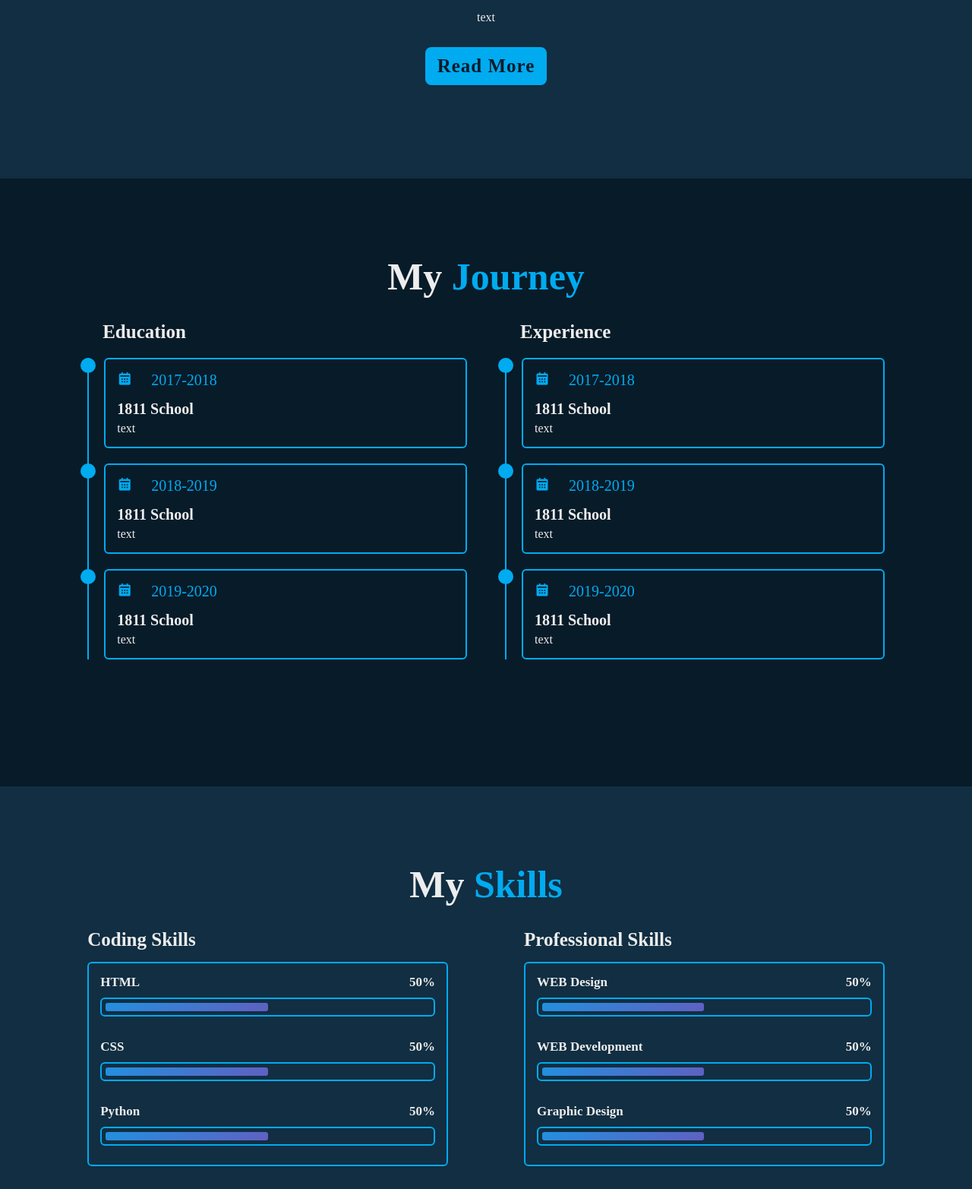
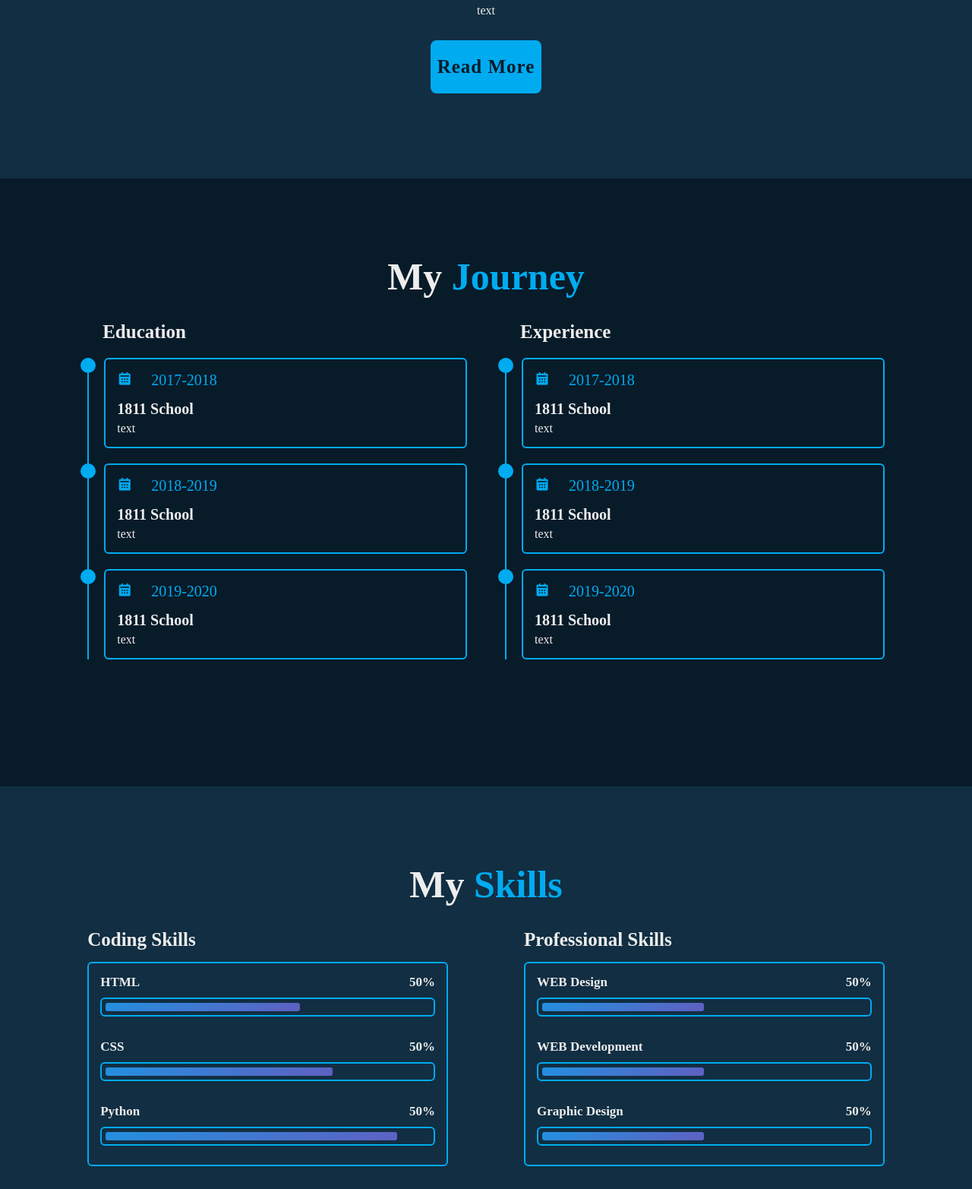
Before and after one commit to Vlad-Akimov/portfolio, a plain HTML site: page index.html in a window 1280 px wide. Shown: the part 1365-2930 px from the top of the page at 76% size. Drawn offline with nearby package versions, Linux system fonts and the light colour scheme.

Commit message:
Update style.css

```diff
--- a/static/style.css
+++ b/static/style.css
@@ -378,8 +378,8 @@ span {
 
 .btn-box.btns {
     display: inline-block;
-    width: 400px;
-    height: 50px;
+    width: 100%;
+    height: 70px;
 }
 
 .btn-box.btns a::before {
@@ -569,15 +569,15 @@ span {
 }
 
 .skills-column:nth-child(1) .skills-content .progress:nth-child(1) .bar span{
-    width: 50%;
+    width: 60%;
 }
 
 .skills-column:nth-child(1) .skills-content .progress:nth-child(2) .bar span{
-    width: 50%;
+    width: 70%;
 }
 
 .skills-column:nth-child(1) .skills-content .progress:nth-child(3) .bar span{
-    width: 50%;
+    width: 90%;
 }
 
 .skills-column:nth-child(2) .skills-content .progress:nth-child(1) .bar span{
```
